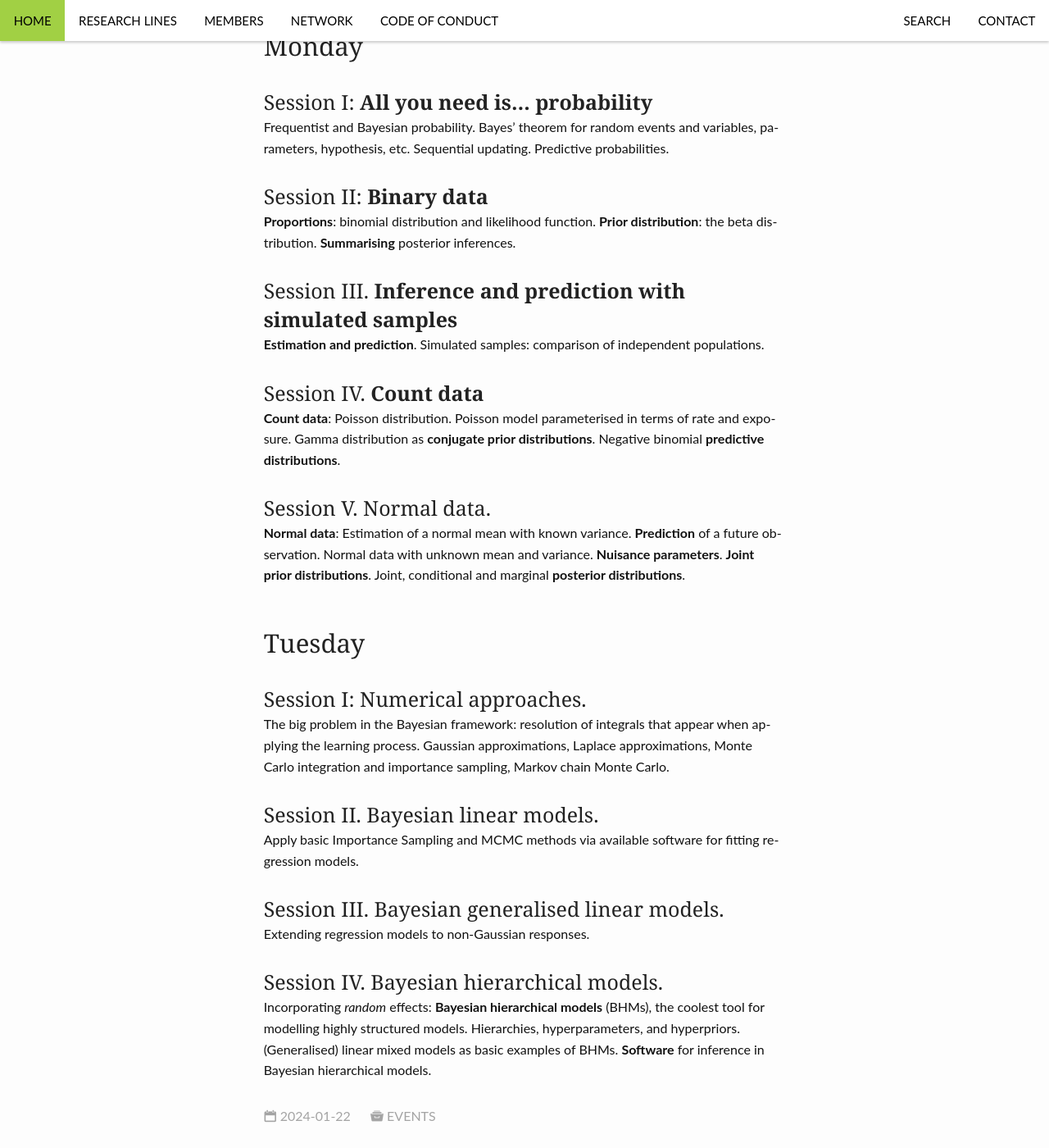
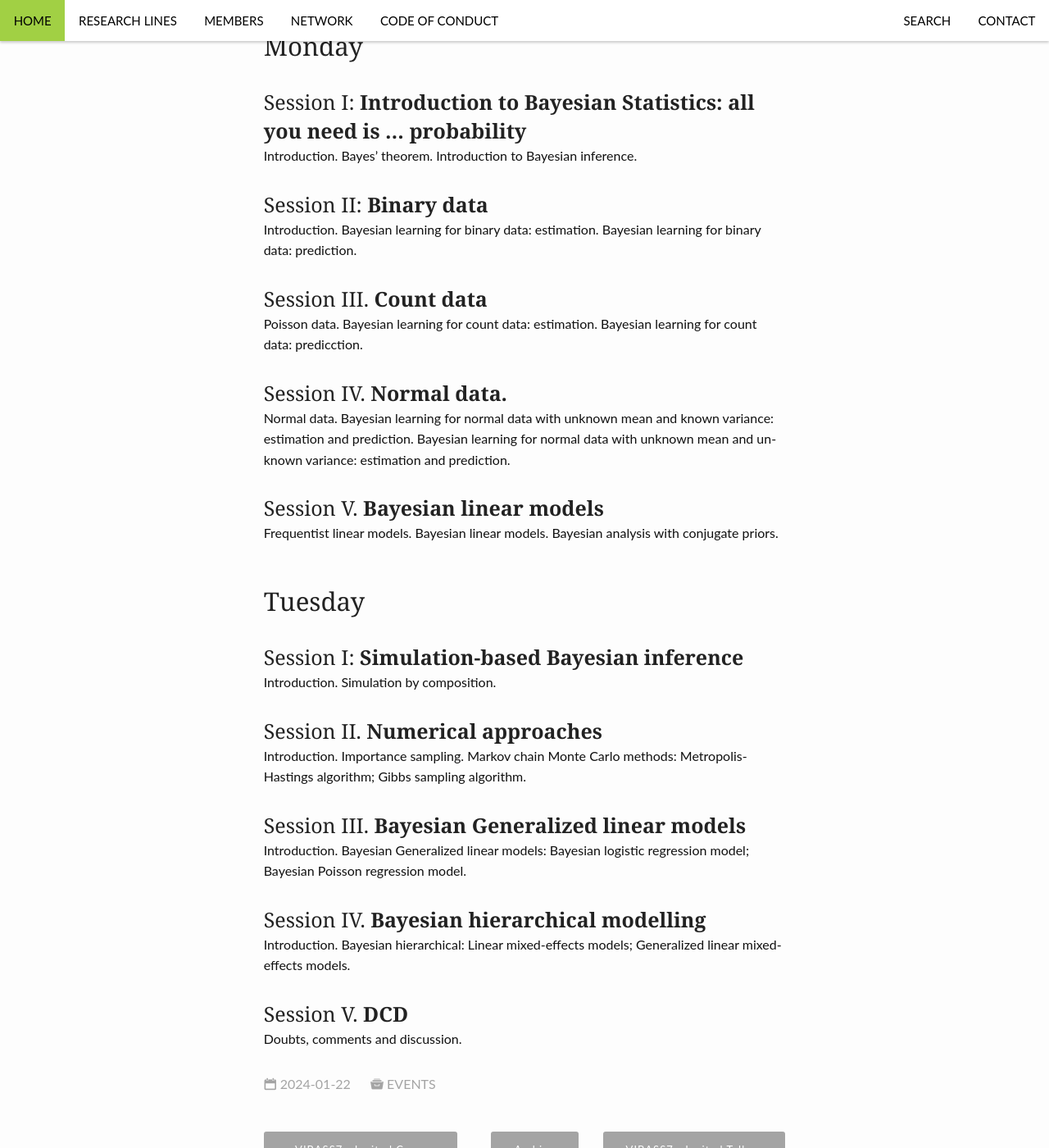
Before and after one commit to VABAR/VABAR.github.io, a Jekyll site: the page built from _posts/events/2024-01-22-vibass7/2024-01-22-vibass7-intro.md, in a window 1280 px wide and 1400 px high, scrolled down 833 px. Shown: the whole window at 82% size. Built offline with Jekyll 4.4.1, drawn with Linux system fonts in a browser that asks for light colours.

Commit message:
vibass7. Update programme of introductory course.

```diff
--- a/_posts/events/2024-01-22-vibass7/2024-01-22-vibass7-intro.md
+++ b/_posts/events/2024-01-22-vibass7/2024-01-22-vibass7-intro.md
@@ -25,51 +25,52 @@
 
 ## Monday
 
-### Session I: __All you need is... probability__
+### Session I: __Introduction to Bayesian Statistics: all you need is … probability__
 
-Frequentist and Bayesian probability. Bayes’ theorem for random events and variables,
-parameters, hypothesis, etc. Sequential updating. Predictive probabilities.
+Introduction. Bayes’ theorem. Introduction to Bayesian inference.
 
 ### Session II: __Binary data__
 
-__Proportions__: binomial distribution and likelihood function.
-__Prior distribution__: the beta distribution.
-__Summarising__ posterior inferences.
+Introduction. Bayesian learning for binary data: estimation. Bayesian learning for binary data: prediction.
 
 
-### Session III. __Inference and prediction with simulated samples__
+### Session III. __Count data__
 
-__Estimation and prediction__. Simulated samples: comparison of independent populations.
-
-### Session IV. __Count data__
-
-__Count data__: Poisson distribution. Poisson model parameterised in terms of rate and exposure. Gamma distribution as __conjugate prior distributions__. Negative binomial __predictive distributions__.
+Poisson data. Bayesian learning for count data: estimation. Bayesian learning for count data: predicction.
 
 
-### Session V. Normal data.
+### Session IV. __Normal data.__
 
-__Normal data__: Estimation of a normal mean with known variance. __Prediction__ of a future observation. Normal data with unknown mean and variance. __Nuisance
-parameters__. __Joint prior distributions__. Joint, conditional and marginal
-__posterior distributions__.
+Normal data. Bayesian learning for normal data with unknown mean and known variance: estimation and prediction. Bayesian learning for normal data with unknown mean and unknown variance: estimation and prediction.
+
+
+### Session V. __Bayesian linear models__
+
+Frequentist linear models. Bayesian linear models. Bayesian analysis with conjugate priors.
 
 
 ## Tuesday
 
-### Session I: Numerical approaches.
+### Session I: __Simulation-based Bayesian inference__
 
-The big problem in the Bayesian framework: resolution of integrals that appear when applying the learning process.
-Gaussian approximations, Laplace approximations, Monte Carlo integration and importance sampling, Markov chain Monte Carlo.
+Introduction. Simulation by composition.
 
 
-### Session II. Bayesian linear models.
+### Session II. __Numerical approaches__
 
-Apply basic Importance Sampling and MCMC methods via available software for fitting regression models.
+Introduction. Importance sampling. Markov chain Monte Carlo methods: Metropolis-Hastings algorithm; Gibbs sampling algorithm.
 
-### Session III. Bayesian generalised linear models.
 
-Extending regression models to non-Gaussian responses.
+### Session III. __Bayesian Generalized linear models__
 
-### Session IV. Bayesian hierarchical models.
+Introduction. Bayesian Generalized linear models: Bayesian logistic regression model; Bayesian Poisson regression model.
 
-Incorporating _random_ effects: __Bayesian hierarchical models__ (BHMs), the coolest tool for modelling highly structured models. Hierarchies, hyperparameters, and hyperpriors. (Generalised) linear mixed models as basic examples of BHMs.
-__Software__ for inference in Bayesian hierarchical models.
+
+### Session IV. __Bayesian hierarchical modelling__
+
+Introduction. Bayesian hierarchical: Linear mixed-effects models; Generalized linear mixed-effects models.
+
+
+### Session V. __DCD__
+
+Doubts, comments and discussion.
```
